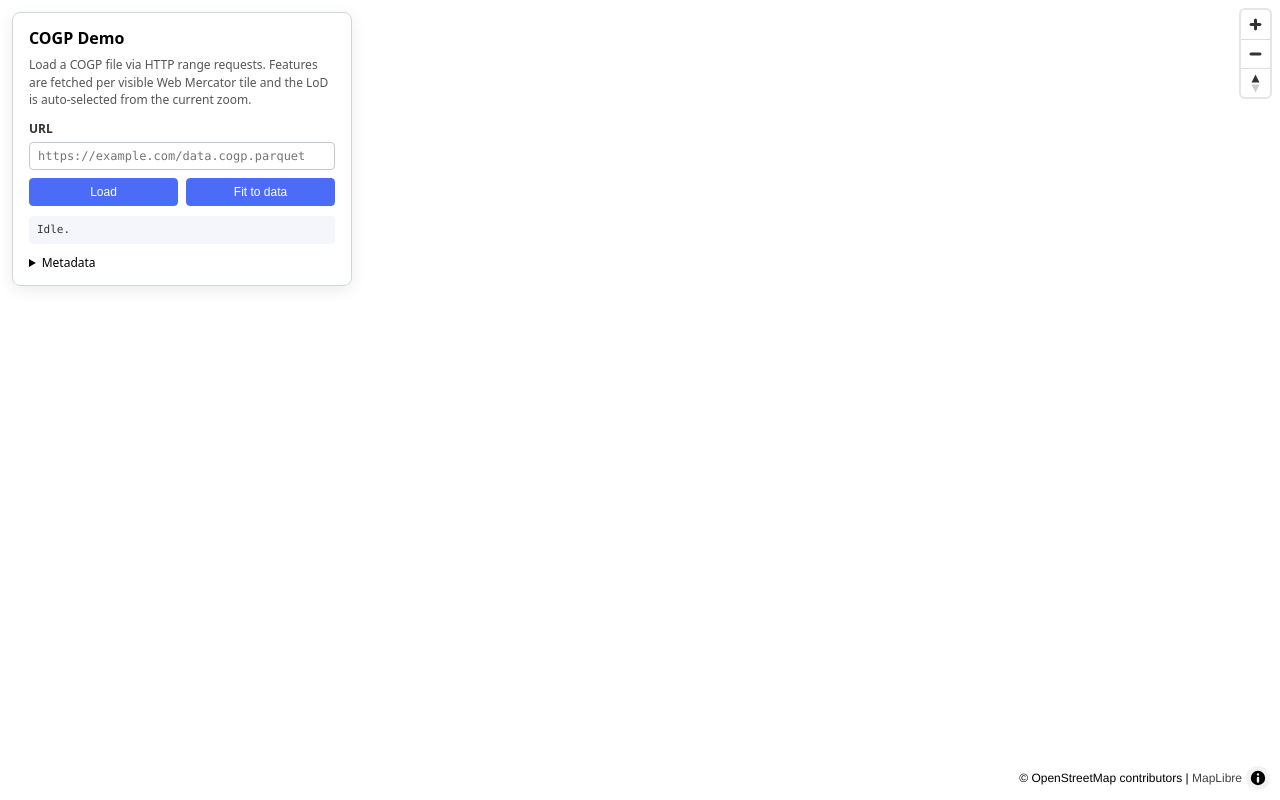
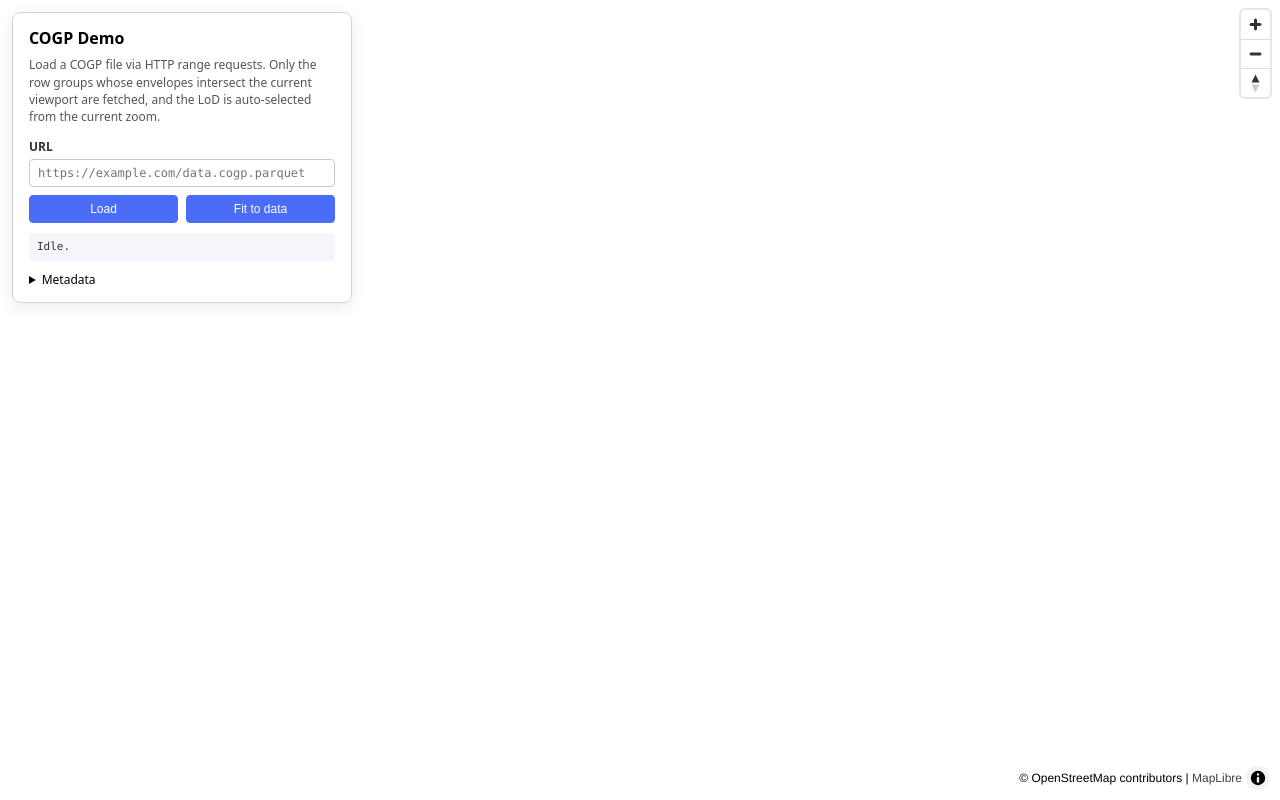
Before and after one commit to Kanahiro/cloud-optimized-geoparquet, a website built with Vite: page demo/index.html in a window 1280 px wide. Built offline with nearby package versions, Linux system fonts and the light colour scheme; no server answers.

Commit message:
demo: update hint to match viewport-bbox fetch behavior

```diff
--- a/demo/index.html
+++ b/demo/index.html
@@ -14,9 +14,9 @@
     <div id="panel">
       <h1>COGP Demo</h1>
       <p class="hint">
-        Load a COGP file via HTTP range requests. Features are fetched per
-        visible Web Mercator tile and the LoD is auto-selected from the current
-        zoom.
+        Load a COGP file via HTTP range requests. Only the row groups whose
+        envelopes intersect the current viewport are fetched, and the LoD is
+        auto-selected from the current zoom.
       </p>
       <label>
         URL
```
